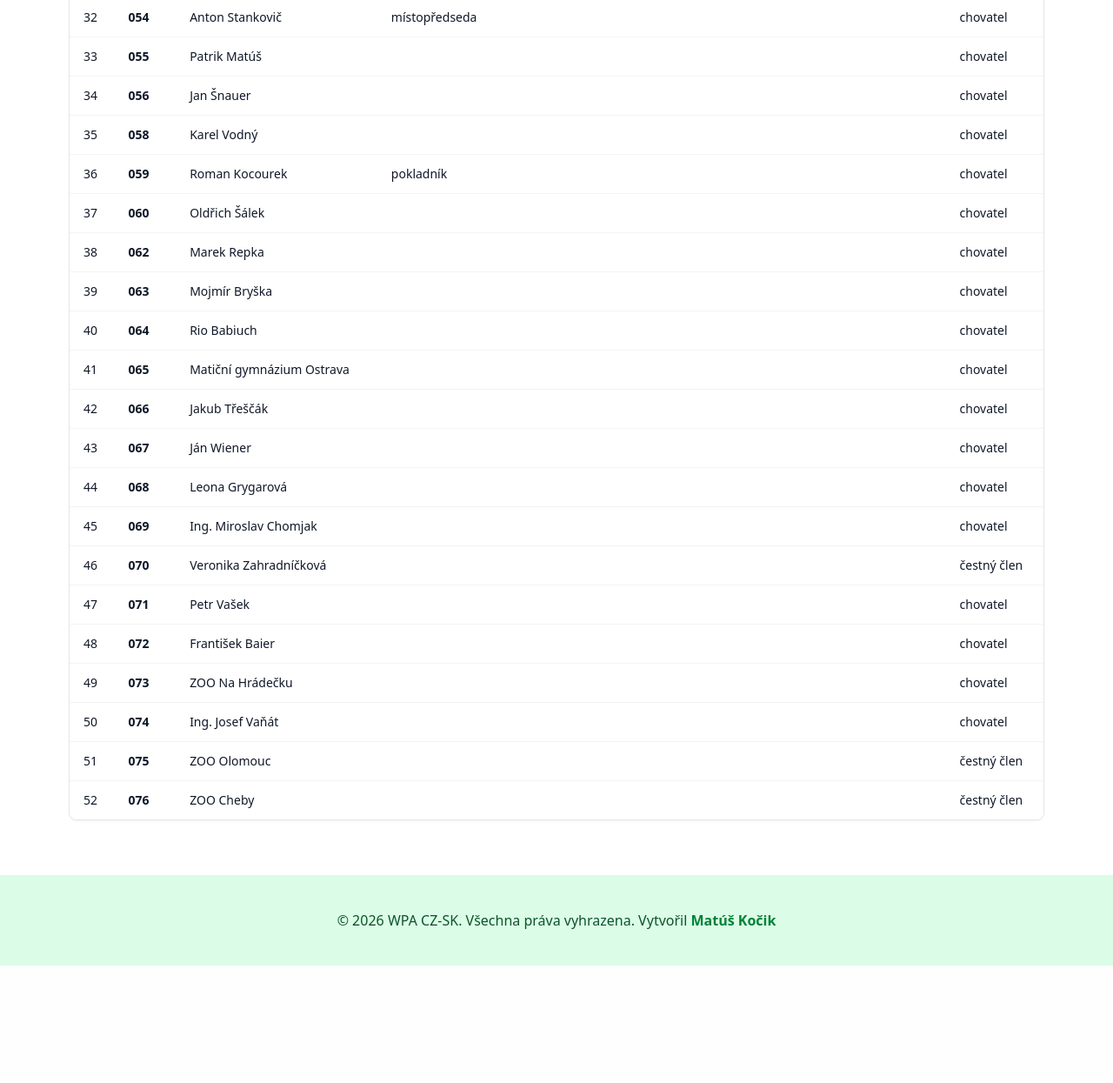
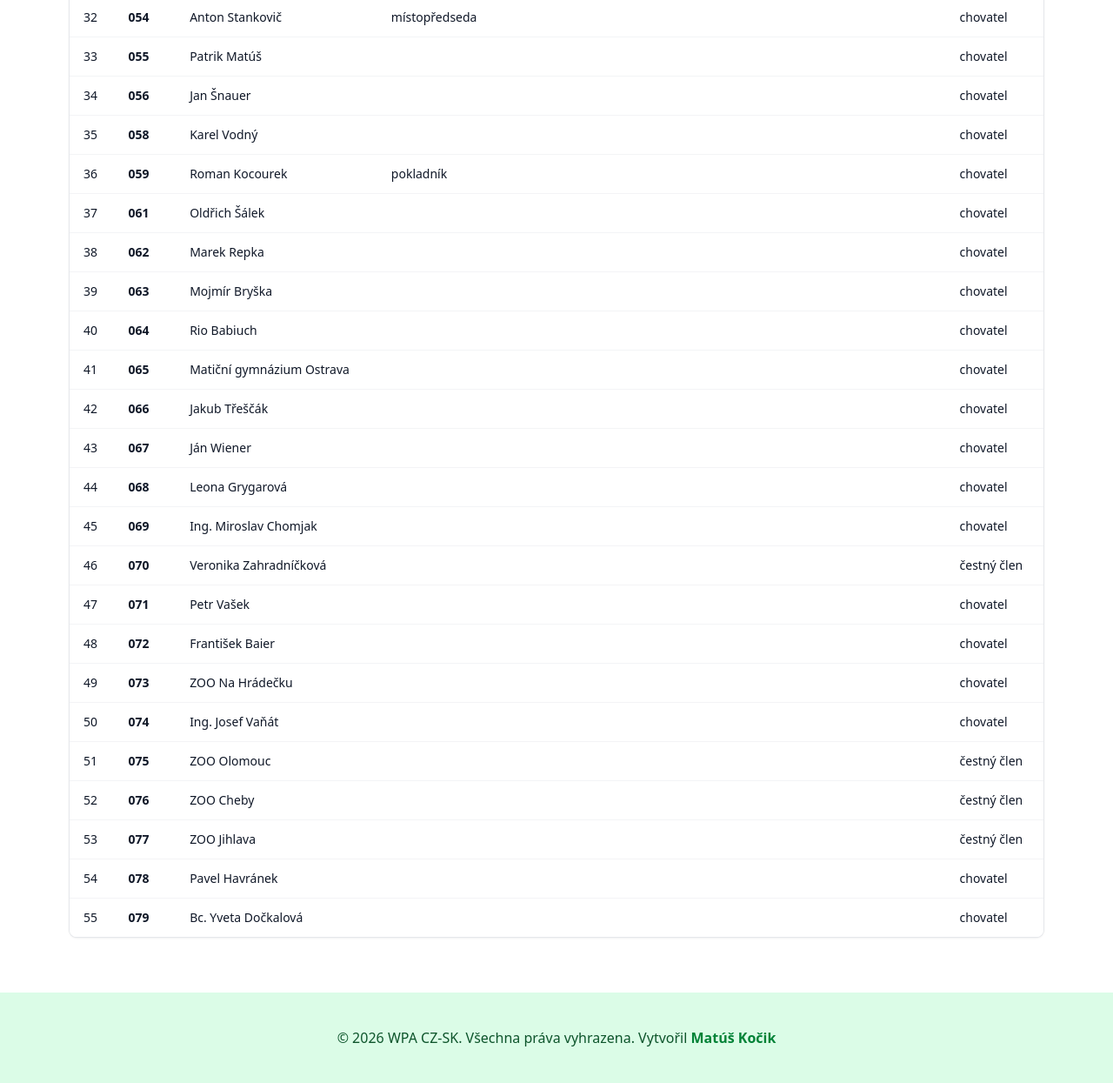
Before and after one commit to matus-kocik/wpa-cz-sk, a Django app: template templates/members.html in a window 1280 px wide. Shown: the part 2147-3392 px from the top of the page at 87% size. Before the commit the page ends 3257 px from the top, so only its background shows below. Run offline with Django 5.2, Linux system fonts and the light colour scheme; the template is opened without the code that fills it, so the values that code supplies are empty; style sheets or scripts are compiled from the project's sources.

Commit message:
update members list

```diff
--- a/templates/members.html
+++ b/templates/members.html
@@ -55,7 +55,7 @@
           <tr><td class="px-4 py-3">34</td><td class="px-4 py-3 font-semibold">056</td><td class="px-4 py-3">Jan Šnauer</td><td class="px-4 py-3"></td><td class="px-4 py-3"></td><td class="px-4 py-3">chovatel</td></tr>
           <tr><td class="px-4 py-3">35</td><td class="px-4 py-3 font-semibold">058</td><td class="px-4 py-3">Karel Vodný</td><td class="px-4 py-3"></td><td class="px-4 py-3"></td><td class="px-4 py-3">chovatel</td></tr>
           <tr><td class="px-4 py-3">36</td><td class="px-4 py-3 font-semibold">059</td><td class="px-4 py-3">Roman Kocourek</td><td class="px-4 py-3">pokladník</td><td class="px-4 py-3"></td><td class="px-4 py-3">chovatel</td></tr>
-          <tr><td class="px-4 py-3">37</td><td class="px-4 py-3 font-semibold">060</td><td class="px-4 py-3">Oldřich Šálek</td><td class="px-4 py-3"></td><td class="px-4 py-3"></td><td class="px-4 py-3">chovatel</td></tr>
+          <tr><td class="px-4 py-3">37</td><td class="px-4 py-3 font-semibold">061</td><td class="px-4 py-3">Oldřich Šálek</td><td class="px-4 py-3"></td><td class="px-4 py-3"></td><td class="px-4 py-3">chovatel</td></tr>
           <tr><td class="px-4 py-3">38</td><td class="px-4 py-3 font-semibold">062</td><td class="px-4 py-3">Marek Repka</td><td class="px-4 py-3"></td><td class="px-4 py-3"></td><td class="px-4 py-3">chovatel</td></tr>
           <tr><td class="px-4 py-3">39</td><td class="px-4 py-3 font-semibold">063</td><td class="px-4 py-3">Mojmír Bryška</td><td class="px-4 py-3"></td><td class="px-4 py-3"></td><td class="px-4 py-3">chovatel</td></tr>
           <tr><td class="px-4 py-3">40</td><td class="px-4 py-3 font-semibold">064</td><td class="px-4 py-3">Rio Babiuch</td><td class="px-4 py-3"></td><td class="px-4 py-3"></td><td class="px-4 py-3">chovatel</td></tr>
@@ -71,6 +71,9 @@
           <tr><td class="px-4 py-3">50</td><td class="px-4 py-3 font-semibold">074</td><td class="px-4 py-3">Ing. Josef Vaňát</td><td class="px-4 py-3"></td><td class="px-4 py-3"></td><td class="px-4 py-3">chovatel</td></tr>
           <tr><td class="px-4 py-3">51</td><td class="px-4 py-3 font-semibold">075</td><td class="px-4 py-3">ZOO Olomouc</td><td class="px-4 py-3"></td><td class="px-4 py-3"></td><td class="px-4 py-3">čestný člen</td></tr>
           <tr><td class="px-4 py-3">52</td><td class="px-4 py-3 font-semibold">076</td><td class="px-4 py-3">ZOO Cheby</td><td class="px-4 py-3"></td><td class="px-4 py-3"></td><td class="px-4 py-3">čestný člen</td></tr>
+          <tr><td class="px-4 py-3">53</td><td class="px-4 py-3 font-semibold">077</td><td class="px-4 py-3">ZOO Jihlava</td><td class="px-4 py-3"></td><td class="px-4 py-3"></td><td class="px-4 py-3">čestný člen</td></tr>
+          <tr><td class="px-4 py-3">54</td><td class="px-4 py-3 font-semibold">078</td><td class="px-4 py-3">Pavel Havránek</td><td class="px-4 py-3"></td><td class="px-4 py-3"></td><td class="px-4 py-3">chovatel</td></tr>
+          <tr><td class="px-4 py-3">55</td><td class="px-4 py-3 font-semibold">079</td><td class="px-4 py-3">Bc. Yveta Dočkalová</td><td class="px-4 py-3"></td><td class="px-4 py-3"></td><td class="px-4 py-3">chovatel</td></tr>
         </tbody>
       </table>
     </div>
```
